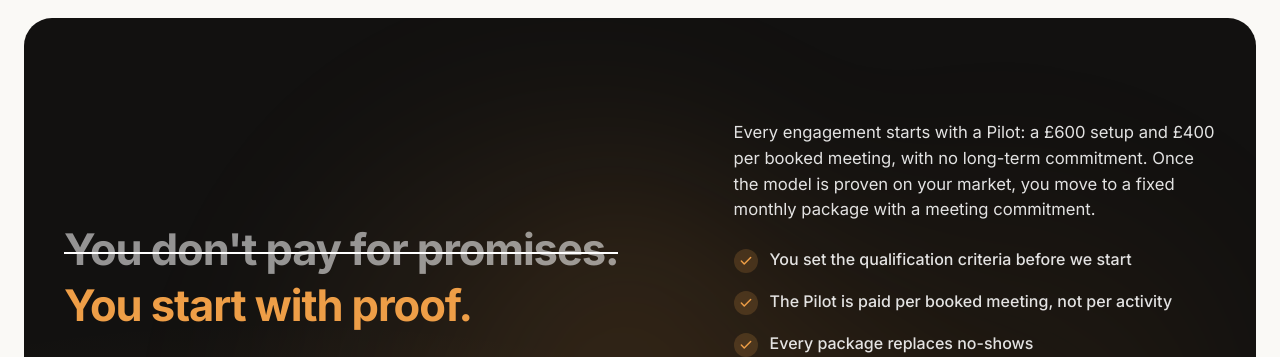
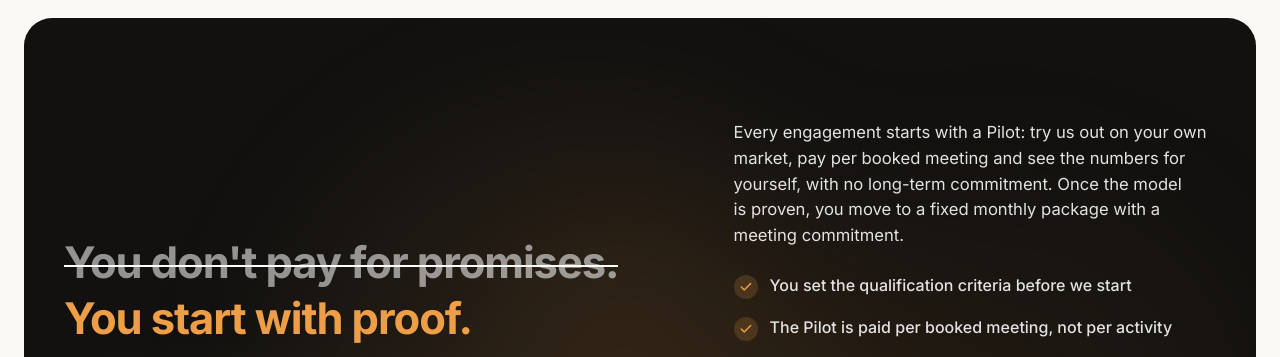
Before and after one commit to azam-stack/flowa-website, a React (Vite) app: page / in a window 1280 px wide. Shown: the part 3440-3797 px from the top of the page. Built offline with nearby package versions, Linux system fonts and the light colour scheme; no server answers.

Commit message:
Dark band: explain the Pilot as a way to try Flowa, without prices
Co-Authored-By: Claude Fable 5.1 <noreply@anthropic.com>
Claude-Session: https://claude.ai/code/session_01QzEgneCs2V1n3gVnQhuZrB

```diff
--- a/src/content/site.en.ts
+++ b/src/content/site.en.ts
@@ -179,7 +179,7 @@ export const offer = {
 export const riskBand = {
   /** The transformation: the first line gives way to the second. This is the band's only headline. */
   transform: ["You don't pay for promises.", "You start with proof."],
-  paragraph: "Every engagement starts with a Pilot: a £600 setup and £400 per booked meeting, with no long-term commitment. Once the model is proven on your market, you move to a fixed monthly package with a meeting commitment.",
+  paragraph: "Every engagement starts with a Pilot: try us out on your own market, pay per booked meeting and see the numbers for yourself, with no long-term commitment. Once the model is proven, you move to a fixed monthly package with a meeting commitment.",
   /** Confirmed commitments, rendered as a list once there are three. */
   checks: ["You set the qualification criteria before we start", "The Pilot is paid per booked meeting, not per activity", "Every package replaces no-shows"],
   checksSentence: "You set the qualification criteria before we start, the Pilot is paid per booked meeting, and every package replaces no-shows.",
```
